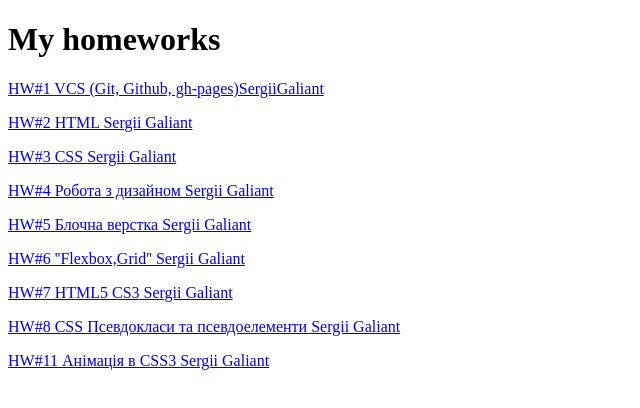
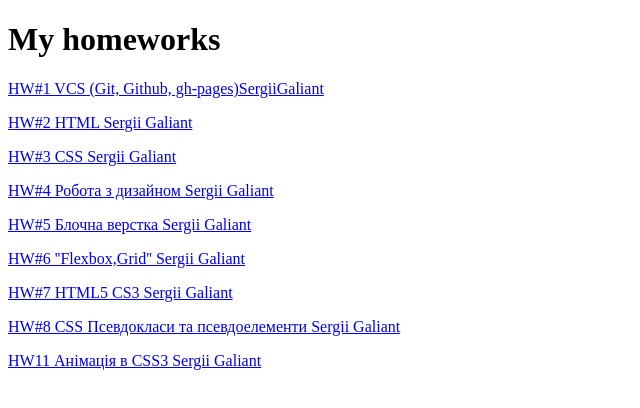
Before and after one commit to sergiigaliant/cursor-blackhawk, a plain HTML site: page index.html in a window 1280 px wide. Shown: the full height of the page, 0-640 px from the left. Drawn offline with Linux system fonts and the light colour scheme.

Commit message:
rename folder HW11

```diff
--- a/index.html
+++ b/index.html
@@ -45,7 +45,7 @@
     </p>
     <p>
       <a href="./HW11 Анімація в CSS3 Sergii Galiant/"
-        >HW#11 Анімація в CSS3 Sergii Galiant</a
+        >HW11 Анімація в CSS3 Sergii Galiant</a
       >
     </p>
   </body>
```
Also changed, not shown: HW11 Анімація в CSS3 Sergii Galiant/index.html (renamed from HW11 Анімація в CSS3/index.html), HW11 Анімація в CSS3 Sergii Galiant/style.css (renamed from HW11 Анімація в CSS3/style.css).
